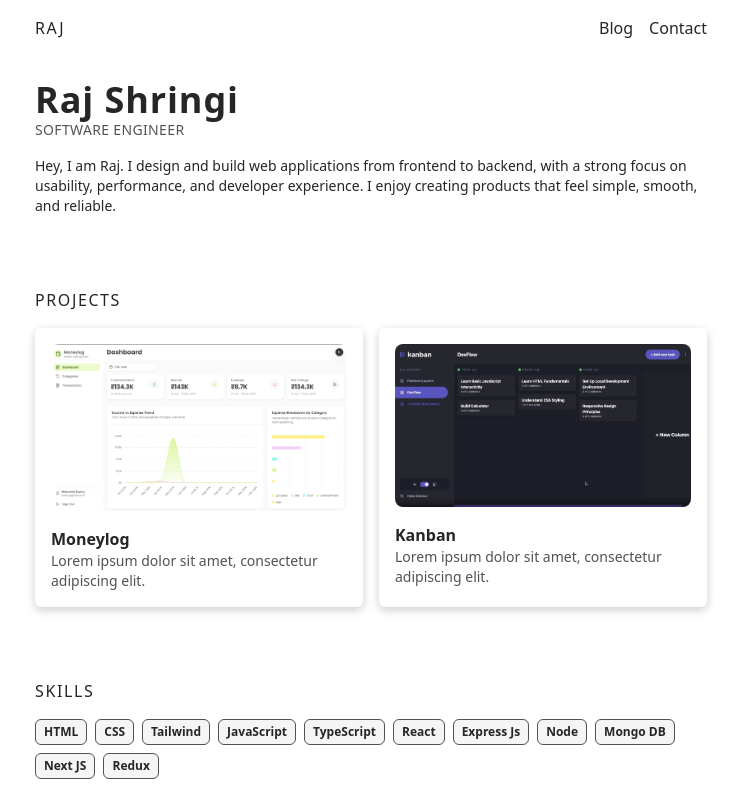
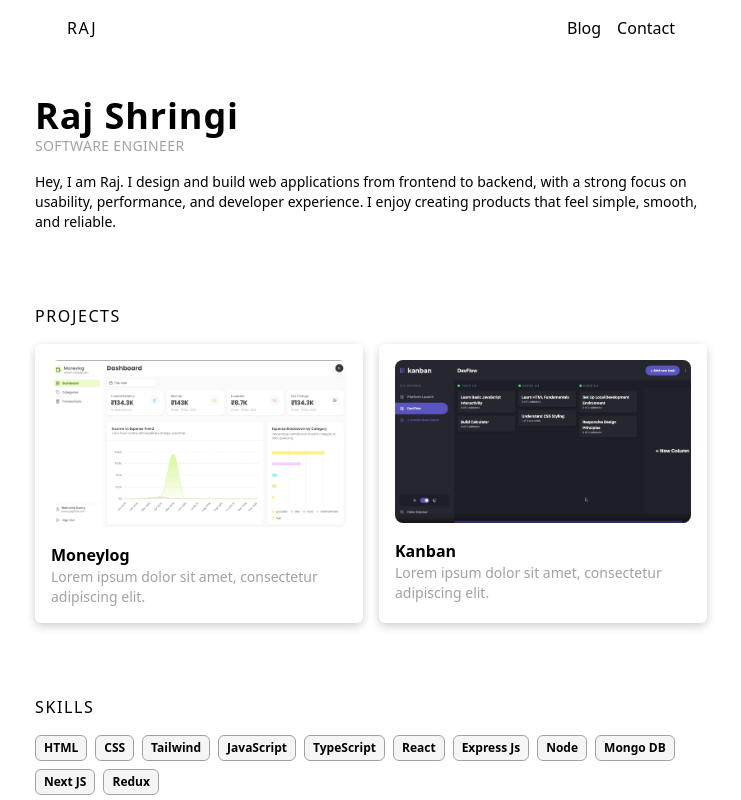
Before and after one commit to RajShringi/raj-portfolio, a Next.js app: page / in a window 1280 px wide. Shown: the top 800 px of the page, without its empty margins (269-1010 px from the left). Built offline with nearby package versions, Linux system fonts and the light colour scheme.

Commit message:
make navbar glassmorphism

```diff
--- a/src/app/layout.tsx
+++ b/src/app/layout.tsx
@@ -26,13 +26,11 @@ export default function RootLayout({
   return (
     <html
       lang="en"
-      className={`${geistSans.variable} ${geistMono.variable} h-full antialiased text-primary`}
+      className={`${geistSans.variable} ${geistMono.variable} h-full antialiased dark`}
     >
-      <body className="min-h-full flex flex-col">
-        <main className="">
-          <Navbar />
-          {children}
-        </main>
+      <body className="min-h-full flex flex-col bg-background text-foreground">
+        <Navbar />
+        <main className="pt-18">{children}</main>
       </body>
     </html>
   );
--- a/src/components/navbar.tsx
+++ b/src/components/navbar.tsx
@@ -4,7 +4,10 @@ import Container from "./container";
 export default function Navbar() {
   return (
     <Container>
-      <nav className="flex items-center justify-between py-4">
+      <nav
+        className="flex items-center justify-between py-4 px-4
+    backdrop-blur-sm fixed top-0 left-1/2 -translate-x-1/2 right-0 z-50"
+      >
         <Link href="/" className="tracking-widest">
           RAJ
         </Link>
```
